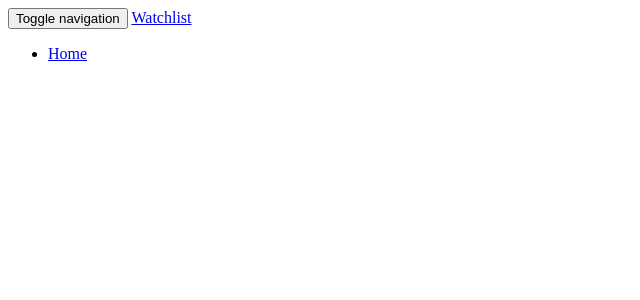
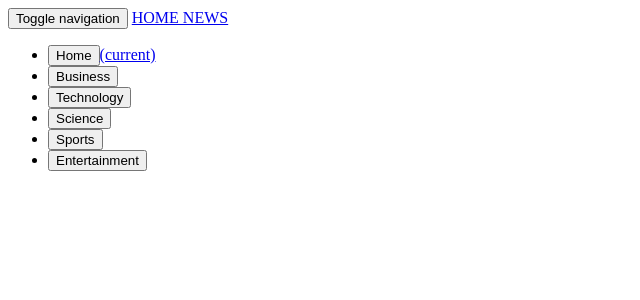
Before and after one commit to Memory-Wabwile/Home-News, a Flask app: template app/templates/navbar.html in a window 1280 px wide. Shown: the top 300 px of the page, without its empty margins (0-640 px from the left). Run offline with Flask 2, Linux system fonts and the light colour scheme; the template is opened without the code that fills it, so the values that code supplies are empty; some libraries are stand-ins or nearby versions.

Commit message:
create the categories template and add the categories in the navbar

```diff
--- a/app/request.py
+++ b/app/request.py
@@ -116,11 +116,11 @@ def get_headlines():
     return get_headlines_results
 
 
-def get_category(catgory):
+def get_category(category_name):
     '''
     Function that gets the json response to our url request
     '''
-    get_category_url = base_url.format(catgory,apiKey)
+    get_category_url = base_url.format(category_name,apiKey)
 
     with urllib.request.urlopen(get_category_url) as url :
         get_category_data = url.read()
@@ -129,7 +129,7 @@ def get_category(catgory):
         get_category_results = None
 
         if get_category_response['articles']:
-            get_category_list = get_articles_response['articles']
+            get_category_list = get_category_response['articles']
             get_category_results = process_results(get_category_list)
 
     return get_category_results
--- a/app/templates/navbar.html
+++ b/app/templates/navbar.html
@@ -2,16 +2,40 @@
     <div class="container-fluid">
         <div class="navbar-header">
             <button type="button" class="navbar-toggle" data-toggle="collapse" data-target=".navbar-collapse">
-              <span class="sr-only">Toggle navigation</span>
-              <span class="icon-bar"></span>
-              <span class="icon-bar"></span>
-              <span class="icon-bar"></span>
+                <span class="sr-only">Toggle navigation</span>
+                <span class="icon-bar"></span>
+                <span class="icon-bar"></span>
+                <span class="icon-bar"></span>
             </button>
-            <a class="navbar-brand" href="/"> Watchlist </a>
+            <a class="navbar-brand" href="/"> HOME NEWS </a>
         </div>
-        <div class="navbar-collapse collapse">
-            <ul class="nav navbar-nav">
-                <li><a href="/">Home</a></li>
+        <div class="collapse navbar-collapse ">
+            <ul class="navbar-nav mr-auto">
+                <li class="nav-item active">
+                    <a class="nav-link" href="/"><button type="button" class="btn btn-outline-success">Home
+                        </button><span class="sr-only">(current)</span></a>
+                </li>
+                <li class="nav-item">
+                    <a class="nav-link" href="/{{'category/Business'}}"><button type="button"
+                            class="btn btn-outline-success">Business</button></a>
+                </li>
+                <li class="nav-item">
+                    <a class="nav-link" href="/{{'category/Technology'}}"><button type="button"
+                            class="btn btn-outline-success">Technology</button></a>
+                </li>
+                <li class="nav-item">
+                    <a class="nav-link" href="/{{'category/Science'}}"><button type="button"
+                            class="btn btn-outline-success">Science</button></a>
+                </li>
+                <li class="nav-item">
+                    <a class="nav-link" href="/{{'category/Sports'}}"><button type="button"
+                            class="btn btn-outline-success">Sports</button></a>
+                </li>
+                <li class="nav-item">
+                    <a class="nav-link" href="/{{'category/Entertainment'}}"><button type="button"
+                            class="btn btn-outline-success">Entertainment</button></a>
+                </li>
+            </ul>
         </div>
 
     </div>
```
Also changed, not shown: app/templates/category.html (added, +28 -0 lines), app/views.py (+13 -1 lines), app/category_test.py (line endings or trailing spaces).
